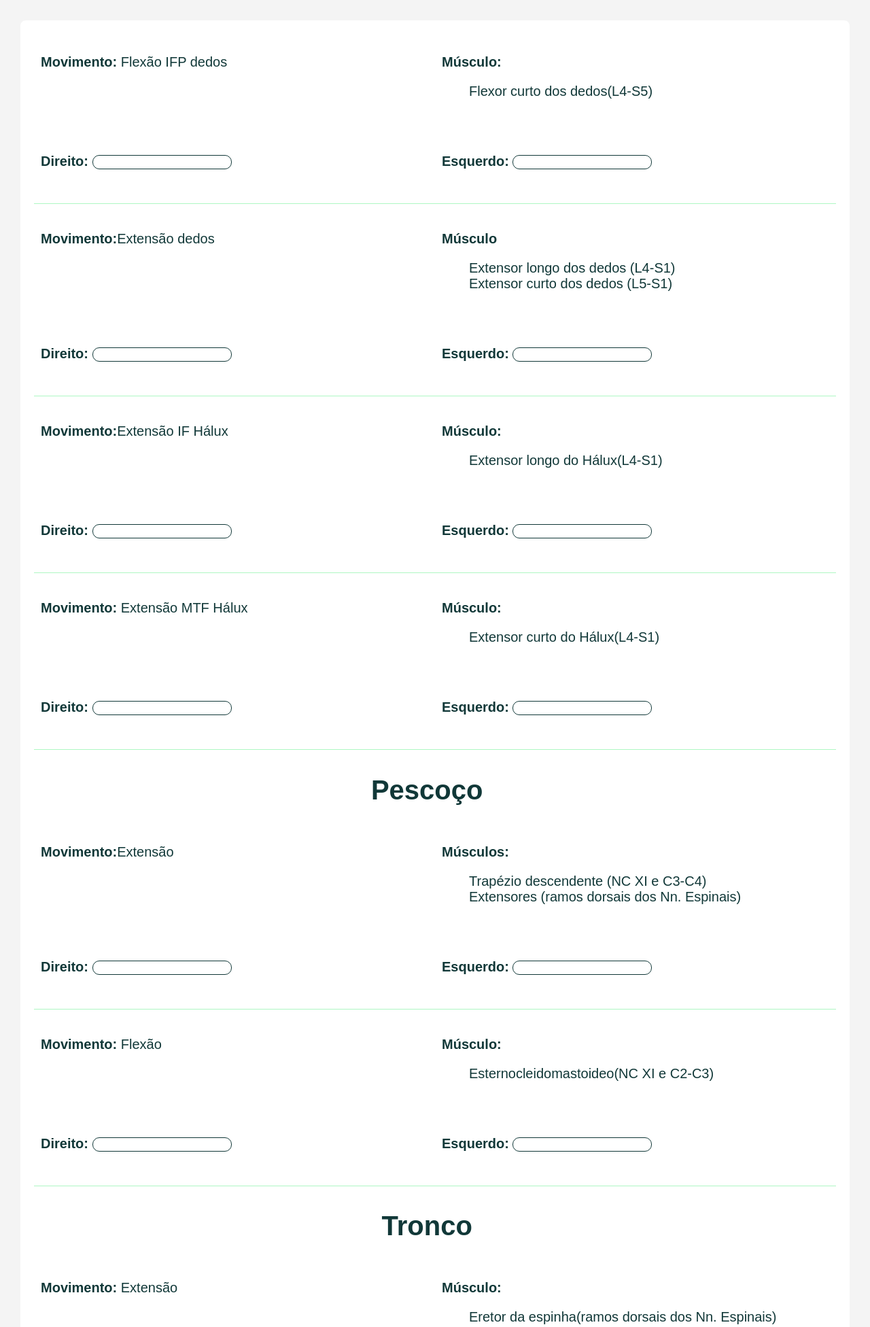
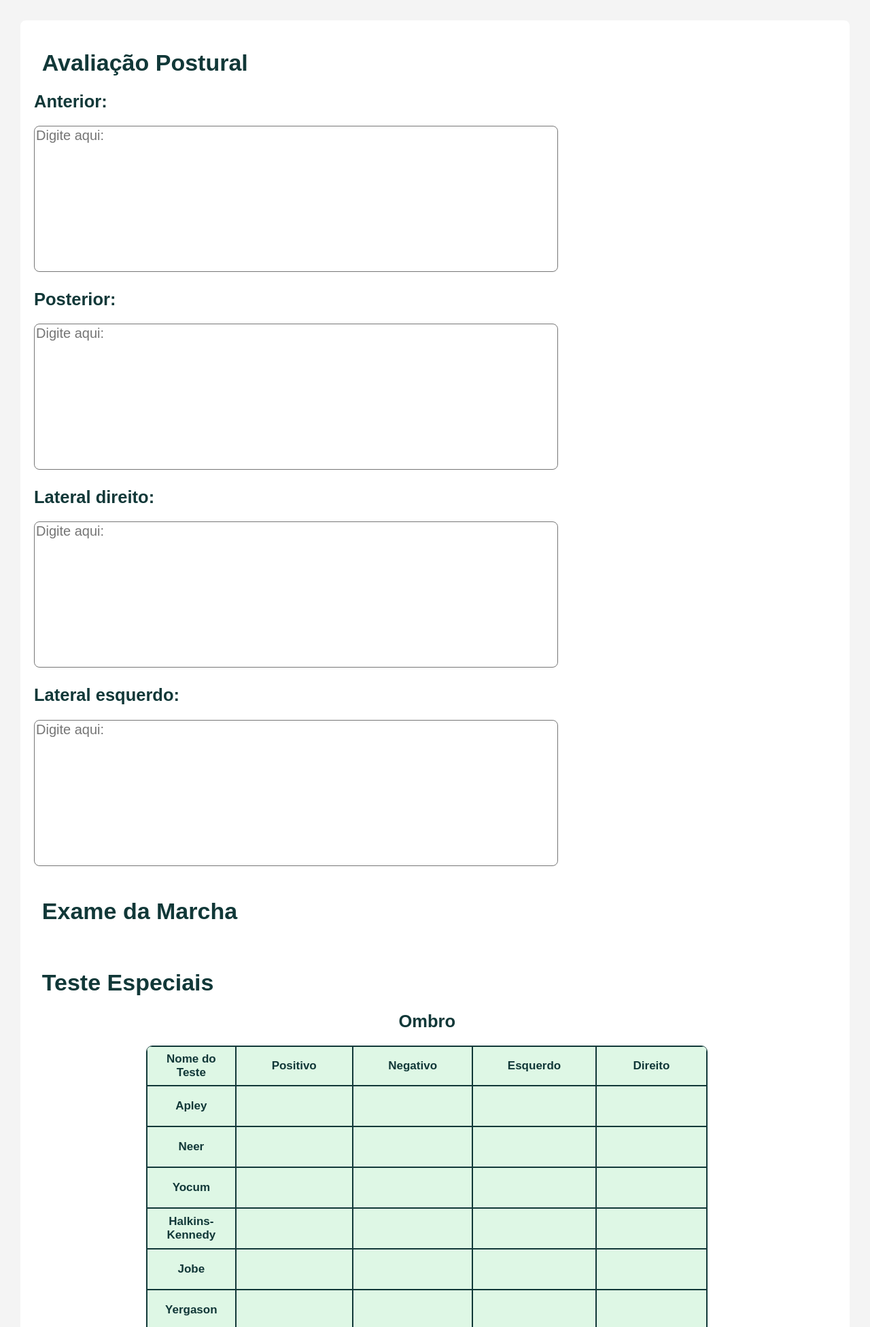
Before and after one commit to Kennedy-klam/Fisio-Digital, a PHP site: the page made by opção-de-login/doctor/dashboard/Ficha De Avaliação/Avaliação Traumatoortopedica/tela5/index.html in a window 1280 px wide. Shown: the top 1952 px of the page at 68% size. Run offline with PHP 8.4, Linux system fonts and the light colour scheme.

Commit message:
commit
Reformulação de código

```diff
--- a/opção-de-login/doctor/dashboard/Ficha De Avaliação/Avaliação Traumatoortopedica/tela5/index.html
+++ b/opção-de-login/doctor/dashboard/Ficha De Avaliação/Avaliação Traumatoortopedica/tela5/index.html
@@ -10,251 +10,13 @@
 
 <body>
     <div class="container">
-        <div class="row">
-            <div class="column">
-                <p><strong>Movimento:</strong> Flexão IFP dedos</p>
-            </div>
-            <div class="column">
-                <p><strong>Músculo:</strong></p>
-                <ul>
-                    <li>
-                        Flexor curto dos dedos(L4-S5)
-                    </li>
-                </ul>
-            </div>
-        </div>
-        <div class="row">
-            <div class="column">
-                <p><b>Direito: <input type="text" class="descricao"></b></p>
-            </div>
-            <div class="column">
-                <p><b>Esquerdo: <input type="text" class="descricao"></b></p>
-            </div>
-        </div>
-        <div class="divider"></div>
 
-        <div class="row">
-            <div class="column">
-                <p><strong>Movimento:</strong>Extensão dedos</p>
-            </div>
-            <div class="column">
-                <p><strong>Músculo</strong></p>
-                <ul>
-                    <li>
-                        Extensor longo dos dedos (L4-S1)
-                    </li>
-                    <li>
-                        Extensor curto dos dedos (L5-S1)
-                    </li>
-                </ul>
-            </div>
-        </div>
-        <div class="row">
-            <div class="column">
-                <p><b>Direito: <input type="text" class="descricao"></b></p>
-            </div>
-            <div class="column">
-                <p><b>Esquerdo: <input type="text" class="descricao"></b></p>
-            </div>
-        </div>
-        <div class="divider"></div>
+        <!--
 
-        <div class="row">
-            <div class="column">
-                <p><strong>Movimento:</strong>Extensão IF Hálux</p>
-            </div>
-            <div class="column">
-                <p><strong>Músculo:</strong></p>
-                <ul>
-                    <li>
-                        Extensor longo do Hálux(L4-S1)
-                    </li>
-                </ul>
-            </div>
-        </div>
-        <div class="row">
-            <div class="column">
-                <p><b>Direito: <input type="text" class="descricao"></b></p>
-            </div>
-            <div class="column">
-                <p><b>Esquerdo: <input type="text" class="descricao"></b></p>
-            </div>
-        </div>
-        <div class="divider"></div>
+        o código vem aqui (refazer)
 
-        <div class="row">
-            <div class="column">
-                <p><strong>Movimento:</strong> Extensão MTF Hálux</p>
-            </div>
-            <div class="column">
-                <p><strong>Músculo:</strong></p>
-                <ul>
-                    <li>
-                        Extensor curto do Hálux(L4-S1)
-                    </li>
+        -->
 
-                </ul>
-            </div>
-        </div>
-        <div class="row">
-            <div class="column">
-                <p><b>Direito: <input type="text" class="descricao"></b></p>
-            </div>
-            <div class="column">
-                <p><b>Esquerdo: <input type="text" class="descricao"></b></p>
-            </div>
-        </div>
-        <div class="divider"></div>
-
-        <h1>Pescoço</h1>
-
-        <div class="row">
-            <div class="column">
-                <p><strong>Movimento:</strong>Extensão</p>
-            </div>
-            <div class="column">
-                <p><strong>Músculos:</strong></p>
-                <ul>
-                    <li>
-                        Trapézio descendente (NC XI e C3-C4)
-                    </li>
-                    <li>
-                        Extensores (ramos dorsais dos Nn. Espinais)
-                    </li>
-                </ul>
-            </div>
-        </div>
-        <div class="row">
-            <div class="column">
-                <p><b>Direito: <input type="text" class="descricao"></b></p>
-            </div>
-            <div class="column">
-                <p><b>Esquerdo: <input type="text" class="descricao"></b></p>
-            </div>
-        </div>
-        <div class="divider"></div>
-
-        <div class="row">
-            <div class="column">
-                <p><strong>Movimento:</strong> Flexão</p>
-            </div>
-            <div class="column">
-                <p><strong>Músculo:</strong></p>
-                <ul>
-                    <li>
-                        Esternocleidomastoideo(NC XI e C2-C3)
-                    </li>
-                </ul>
-            </div>
-        </div>
-        <div class="row">
-            <div class="column">
-                <p><b>Direito: <input type="text" class="descricao"></b></p>
-            </div>
-            <div class="column">
-                <p><b>Esquerdo: <input type="text" class="descricao"></b></p>
-            </div>
-        </div>
-        <div class="divider"></div>
-
-        <h1>Tronco</h1>
-
-        <div class="row">
-            <div class="column">
-                <p><strong>Movimento:</strong> Extensão</p>
-            </div>
-            <div class="column">
-                <p><strong>Músculo:</strong></p>
-                <ul>
-                    <li>
-                        Eretor da espinha(ramos dorsais dos Nn. Espinais)
-                    </li>
-                </ul>
-            </div>
-        </div>
-        <div class="row">
-            <div class="column">
-                <p><b>Direito: <input type="text" class="descricao"></b></p>
-            </div>
-            <div class="column">
-                <p><b>Esquerdo: <input type="text" class="descricao"></b></p>
-            </div>
-        </div>
-        <div class="divider"></div>
-
-        <div class="row">
-            <div class="column">
-                <p><strong>Movimento:</strong> Flexão</p>
-            </div>
-            <div class="column">
-                <p><strong>Músculo</strong></p>
-                <ul>
-                    <li>
-                        Reto do abdomen(T7-T12)
-                    </li>
-                </ul>
-            </div>
-        </div>
-        <div class="row">
-            <div class="column">
-                <p><b>Direito: <input type="text" class="descricao"></b></p>
-            </div>
-            <div class="column">
-                <p><b>Esquerdo: <input type="text" class="descricao"></b></p>
-            </div>
-        </div>
-        <div class="divider"></div>
-
-        <div class="row">
-            <div class="column">
-                <p><strong>Movimento:</strong>Rotação</p>
-            </div>
-            <div class="column">
-                <p><strong>Músculo:</strong></p>
-                <ul>
-                    <li>
-                        Oblíquo externo (8 ao 12 intercostais)
-                    </li>
-                    <li>
-                        Oblíquo interno(8 ao 12 intercostais)
-                    </li>
-                </ul>
-            </div>
-        </div>
-        <div class="row">
-            <div class="column">
-                <p><b>Direito: <input type="text" class="descricao"></b></p>
-            </div>
-            <div class="column">
-                <p><b>Esquerdo: <input type="text" class="descricao"></b></p>
-            </div>
-        </div>
-        <div class="divider"></div>
-
-        <h1>Pelve</h1>
-
-        <div class="row">
-            <div class="column">
-                <p><strong>Movimento:</strong>Elevação</p>
-            </div>
-            <div class="column">
-                <p><strong>Músculo:</strong></p>
-                <ul>
-                    <li>
-                        Quadrado do lombo (T12-L3)
-                    </li>
-                </ul>
-            </div>
-        </div>
-        <div class="row">
-            <div class="column">
-                <p><b>Direito: <input type="text" class="descricao"></b></p>
-            </div>
-            <div class="column">
-                <p><b>Esquerdo: <input type="text" class="descricao"></b></p>
-            </div>
-        </div>
-        <div class="divider"></div><br>
 
         <h1 class="avaliacao">Avaliação Postural</h1>
 
--- a/opção-de-login/doctor/dashboard/Ficha De Avaliação/Avaliação Traumatoortopedica/tela5/style.css
+++ b/opção-de-login/doctor/dashboard/Ficha De Avaliação/Avaliação Traumatoortopedica/tela5/style.css
@@ -1,5 +1,5 @@
 body {
-    font-size: 20px;
+    font-size: 17px;
     color: #113838;
     font-family: Arial, sans-serif;
     margin: 30px;
@@ -12,14 +12,19 @@ body {
     padding: 20px;
     border-radius: 8px;
     box-shadow: 0 2px 4px #113838(0, 0, 0, 0.1);
+
 }
 
-.row {
+
+.row{
     display: flex;
-    margin-bottom: 20px;
+    margin-bottom: 10px;
     justify-content: space-between;
 
+
 }
+
+
 
 h1 {
     text-align: center;
@@ -40,12 +45,28 @@ h1 {
 
 
 .column {
-    flex: 1;
-    padding: 10px;
+    display: flex;
+    flex-direction: column;
+    padding: 5px;
+    gap: 20px;
+
+}
+.column1,.column2{
+    flex: 1 ;
+    display: flex;
+    flex-direction:column;
+}
+.column1{
+    margin-left: 7.5px;
+    margin-right: 1px ;
+}
+.column2{
+    margin-right: 7.5px;
 }
 
 .column p {
     color: #113838;
+
 }
 
 ul {
```
